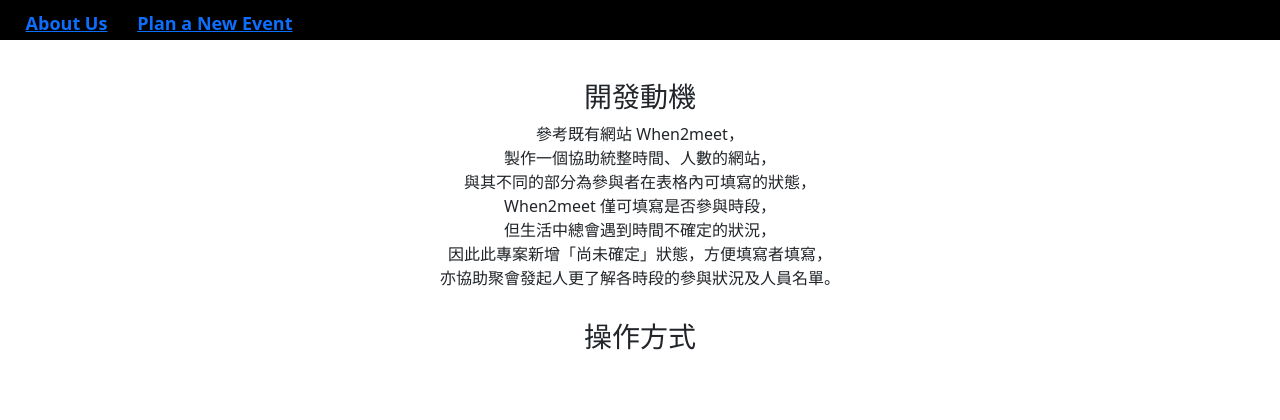
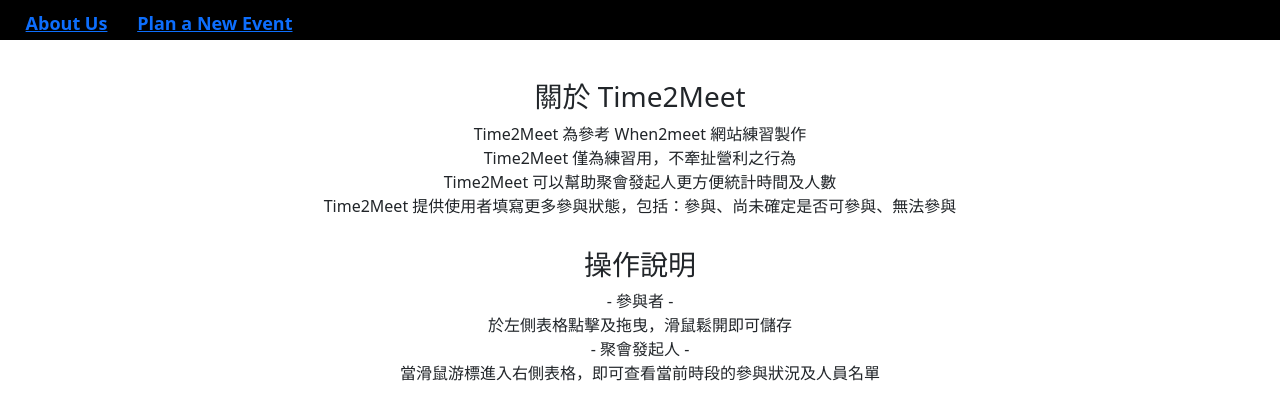
Before and after one commit to ShiRu19/Time2Meet, a Django app: page /aboutUs in a window 1280 px wide. Shown: the top 420 px of the page. Run offline with Django 3.2, Linux system fonts and the light colour scheme.

Commit message:
Adjust the page of About Us.

```diff
--- a/django/templates/post_aboutUs.html
+++ b/django/templates/post_aboutUs.html
@@ -4,22 +4,22 @@
 <form method="POST" action="/" style="text-align: center;">
     {% csrf_token %}
     <div style="height: 10vh"></div>
-    <div id="projectMotivation" >
-        <h3>開發動機</h3>
+    <div id="aboutTime2Meet" >
+        <h3>關於 Time2Meet</h3>
         <p style="margin-top: 2px">
-            參考既有網站 When2meet，<br>
-            製作一個協助統整時間、人數的網站，<br>
-            與其不同的部分為參與者在表格內可填寫的狀態，<br>
-            When2meet 僅可填寫是否參與時段，<br>
-            但生活中總會遇到時間不確定的狀況，<br>
-            因此此專案新增「尚未確定」狀態，方便填寫者填寫，<br>
-            亦協助聚會發起人更了解各時段的參與狀況及人員名單。<br>
+            Time2Meet 為參考 When2meet 網站練習製作<br>
+            Time2Meet 僅為練習用，不牽扯營利之行為<br>
+            Time2Meet 可以幫助聚會發起人更方便統計時間及人數<br>
+            Time2Meet 提供使用者填寫更多參與狀態，包括：參與、尚未確定是否可參與、無法參與<br>
         </p>
     </div>
-    <div id="opration" style="margin-top: 30px">
-        <h3>操作方式</h3>
+    <div id="demo" style="margin-top: 30px">
+        <h3>操作說明</h3>
         <p style="margin-top: 2px">
-
+            - 參與者 -<br>
+            於左側表格點擊及拖曳，滑鼠鬆開即可儲存<br>
+            - 聚會發起人 -<br>
+            當滑鼠游標進入右側表格，即可查看當前時段的參與狀況及人員名單<br>
         </p>
     </div>
 </form>
```
Also changed, not shown: django/db.sqlite3.
